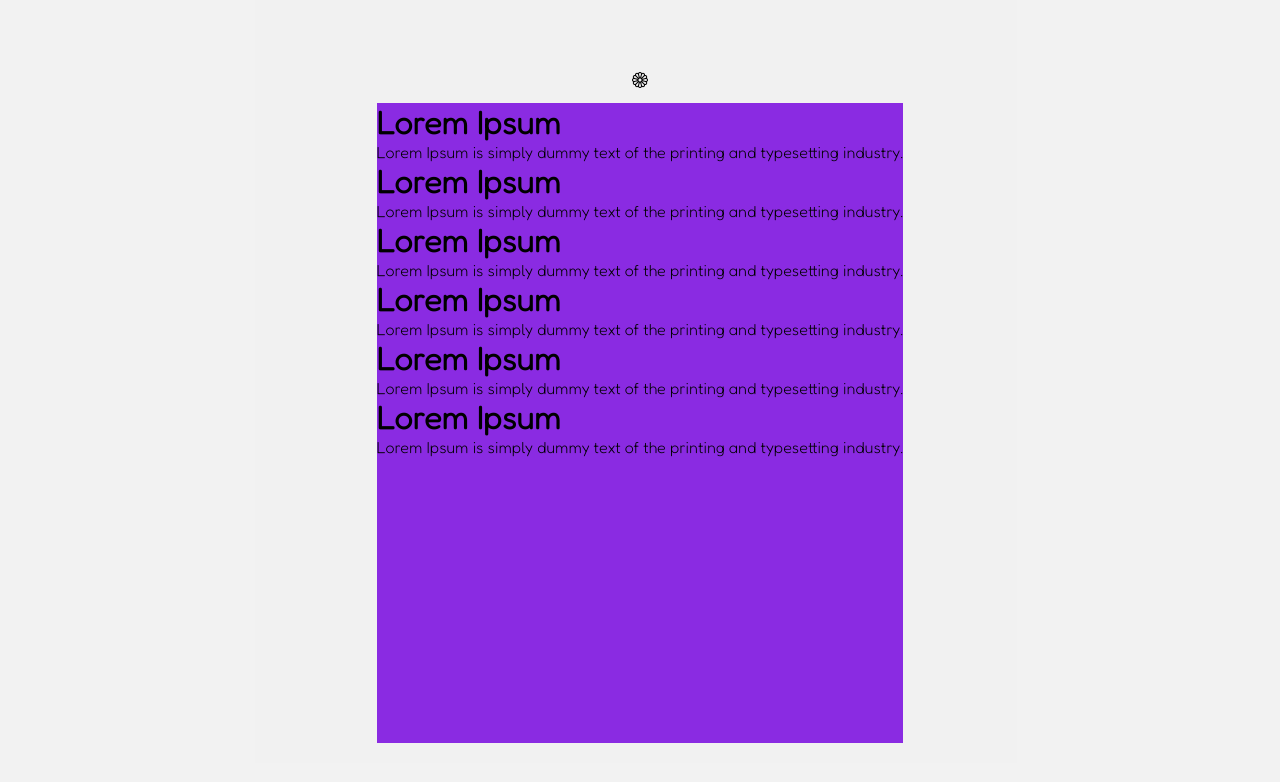
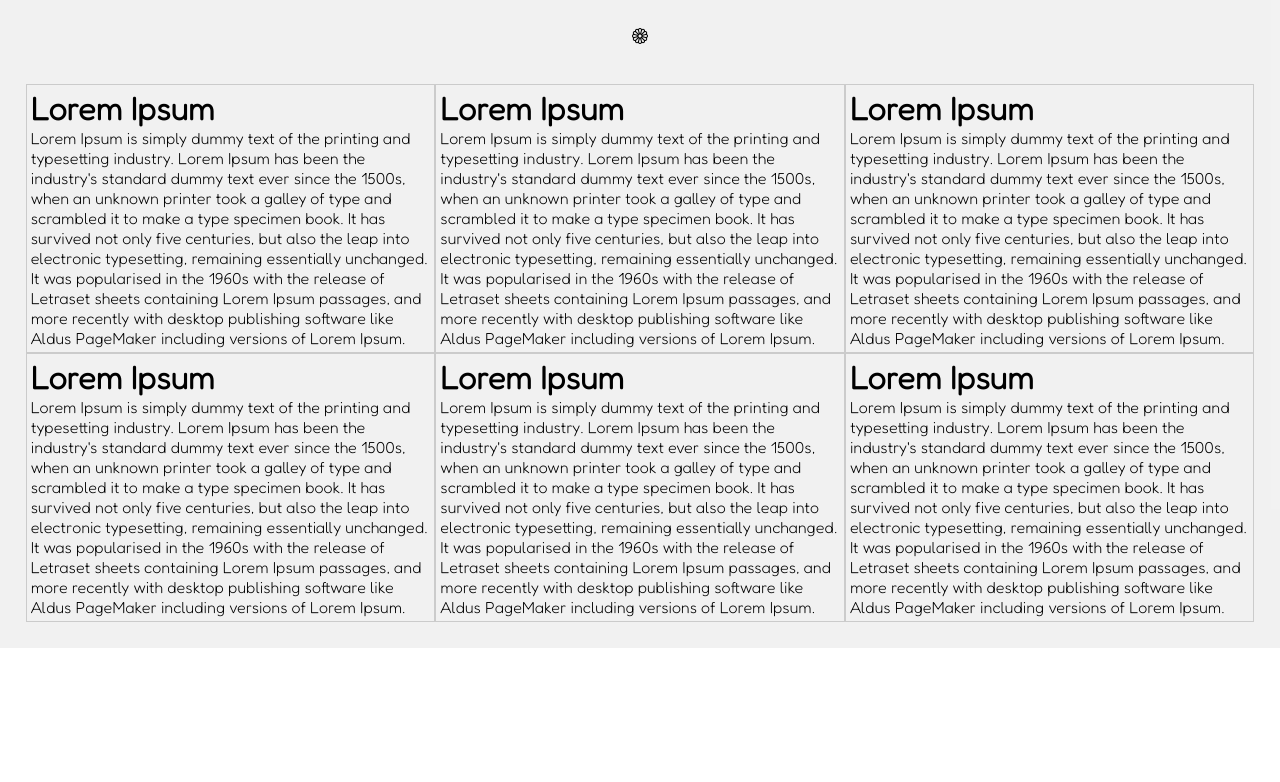
Before and after one commit to mmrosatab/Responsive-Text-on-the-Web, a plain HTML site: page app/page1.html in a window 1280 px wide. Drawn offline with nearby package versions, Linux system fonts and the light colour scheme.

Commit message:
Feature: Adding Page1

```diff
--- a/app/css/page1.css
+++ b/app/css/page1.css
@@ -3,17 +3,33 @@
   flex-direction: column;
   justify-content: center;
   align-items: center;
-  height: 100vh;
   background-color: #f1f1f1f1;
 }
 
-main {
-  height: 80%;
-  background-color: blueviolet;
+#container-pg1 > a {
+  margin-top: 1%;
 }
 
-.grid {
+main {
+  padding: 2%;
+  height: 80%;
+  width: 100%;
+}
+
+@media screen and (max-width: 768px) {
+  .grid {
+    display: grid;
+  }
+}
+
+@media screen and (min-width: 769px) {
+  .grid {
+    display: grid;
+    grid-template-columns: repeat(3, 1fr);
+  }
 }
 
 .grid-item {
+  border: 1px solid #3333;
+  padding: 1%;
 }
--- a/app/index.css
+++ b/app/index.css
@@ -1,5 +1,5 @@
 #root {
-  height: 100vh;
+  height: 100%;
   background-color: #f1f1f1f1;
 }
 
--- a/app/page1.html
+++ b/app/page1.html
@@ -14,7 +14,7 @@
       rel="stylesheet"
       href="https://cdn.jsdelivr.net/npm/bootstrap-icons@1.3.0/font/bootstrap-icons.css"
     />
-    <link rel="stylesheet" href="global.css" />
+    <link rel="stylesheet" href="reset.css" />
     <link rel="stylesheet" href="./css/page1.css" />
     <title>Page1</title>
   </head>
@@ -26,42 +26,84 @@
           <h1>Lorem Ipsum</h1>
           <p>
             Lorem Ipsum is simply dummy text of the printing and typesetting
-            industry.
+            industry. Lorem Ipsum has been the industry's standard dummy text
+            ever since the 1500s, when an unknown printer took a galley of type
+            and scrambled it to make a type specimen book. It has survived not
+            only five centuries, but also the leap into electronic typesetting,
+            remaining essentially unchanged. It was popularised in the 1960s
+            with the release of Letraset sheets containing Lorem Ipsum passages,
+            and more recently with desktop publishing software like Aldus
+            PageMaker including versions of Lorem Ipsum.
           </p>
         </div>
         <div class="grid-item">
           <h1>Lorem Ipsum</h1>
           <p>
             Lorem Ipsum is simply dummy text of the printing and typesetting
-            industry.
+            industry. Lorem Ipsum has been the industry's standard dummy text
+            ever since the 1500s, when an unknown printer took a galley of type
+            and scrambled it to make a type specimen book. It has survived not
+            only five centuries, but also the leap into electronic typesetting,
+            remaining essentially unchanged. It was popularised in the 1960s
+            with the release of Letraset sheets containing Lorem Ipsum passages,
+            and more recently with desktop publishing software like Aldus
+            PageMaker including versions of Lorem Ipsum.
           </p>
         </div>
         <div class="grid-item">
           <h1>Lorem Ipsum</h1>
           <p>
             Lorem Ipsum is simply dummy text of the printing and typesetting
-            industry.
+            industry. Lorem Ipsum has been the industry's standard dummy text
+            ever since the 1500s, when an unknown printer took a galley of type
+            and scrambled it to make a type specimen book. It has survived not
+            only five centuries, but also the leap into electronic typesetting,
+            remaining essentially unchanged. It was popularised in the 1960s
+            with the release of Letraset sheets containing Lorem Ipsum passages,
+            and more recently with desktop publishing software like Aldus
+            PageMaker including versions of Lorem Ipsum.
           </p>
         </div>
         <div class="grid-item">
           <h1>Lorem Ipsum</h1>
           <p>
             Lorem Ipsum is simply dummy text of the printing and typesetting
-            industry.
+            industry. Lorem Ipsum has been the industry's standard dummy text
+            ever since the 1500s, when an unknown printer took a galley of type
+            and scrambled it to make a type specimen book. It has survived not
+            only five centuries, but also the leap into electronic typesetting,
+            remaining essentially unchanged. It was popularised in the 1960s
+            with the release of Letraset sheets containing Lorem Ipsum passages,
+            and more recently with desktop publishing software like Aldus
+            PageMaker including versions of Lorem Ipsum.
           </p>
         </div>
         <div class="grid-item">
           <h1>Lorem Ipsum</h1>
           <p>
             Lorem Ipsum is simply dummy text of the printing and typesetting
-            industry.
+            industry. Lorem Ipsum has been the industry's standard dummy text
+            ever since the 1500s, when an unknown printer took a galley of type
+            and scrambled it to make a type specimen book. It has survived not
+            only five centuries, but also the leap into electronic typesetting,
+            remaining essentially unchanged. It was popularised in the 1960s
+            with the release of Letraset sheets containing Lorem Ipsum passages,
+            and more recently with desktop publishing software like Aldus
+            PageMaker including versions of Lorem Ipsum.
           </p>
         </div>
         <div class="grid-item">
           <h1>Lorem Ipsum</h1>
           <p>
             Lorem Ipsum is simply dummy text of the printing and typesetting
-            industry.
+            industry. Lorem Ipsum has been the industry's standard dummy text
+            ever since the 1500s, when an unknown printer took a galley of type
+            and scrambled it to make a type specimen book. It has survived not
+            only five centuries, but also the leap into electronic typesetting,
+            remaining essentially unchanged. It was popularised in the 1960s
+            with the release of Letraset sheets containing Lorem Ipsum passages,
+            and more recently with desktop publishing software like Aldus
+            PageMaker including versions of Lorem Ipsum.
           </p>
         </div>
       </main>
--- a/app/global.css
+++ b/app/reset.css
@@ -3,6 +3,10 @@
   padding: 0;
   box-sizing: border-box;
   outline: 0;
+}
+
+ul {
+  list-style: none;
 }
 
 a,
@@ -13,7 +17,10 @@ a:active {
   padding: 1%;
 }
 
-html {
+html,
+body {
   font-size: 16px;
   font-family: "Fredoka", sans-serif;
+  width: 100vw;
+  height: 100vh;
 }
```
Also changed, not shown: app/index.html (+1 -1 lines), app/page2.html (+1 -1 lines).
